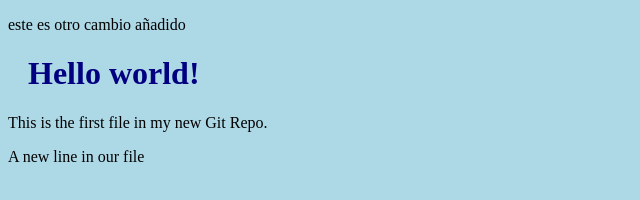
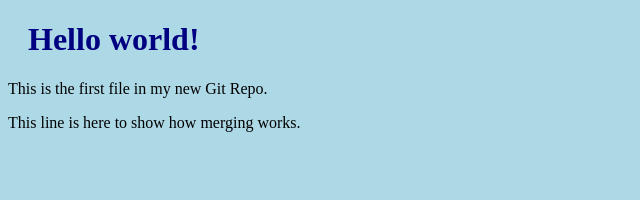
Before and after one commit to darkhon85/w3schools, a plain HTML site: page index.html in a window 1280 px wide. Shown: the whole page, without its empty margins (0-640 px from the left). Drawn offline with Linux system fonts and the light colour scheme.

Commit message:
updated index.html with emergency fix

```diff
--- a/index.html
+++ b/index.html
@@ -5,10 +5,10 @@
 <link rel="stylesheet" href="bluestyle.css">
 </head>
 <body>
-<p>este es otro cambio añadido</p>
+
 <h1>Hello world!</h1>
 <p>This is the first file in my new Git Repo.</p>
-<p>A new line in our file</p>
+<p>This line is here to show how merging works.</p>
 
 </body>
 </html>
```
